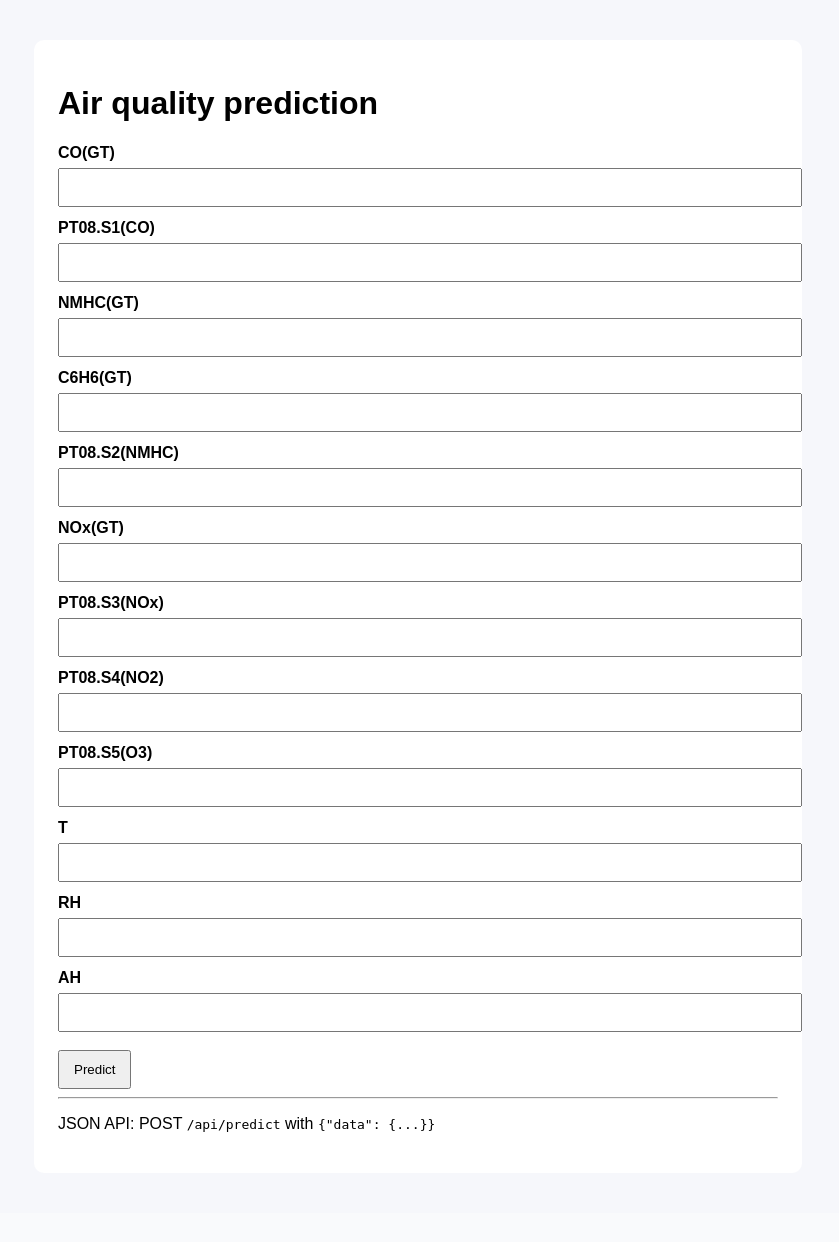
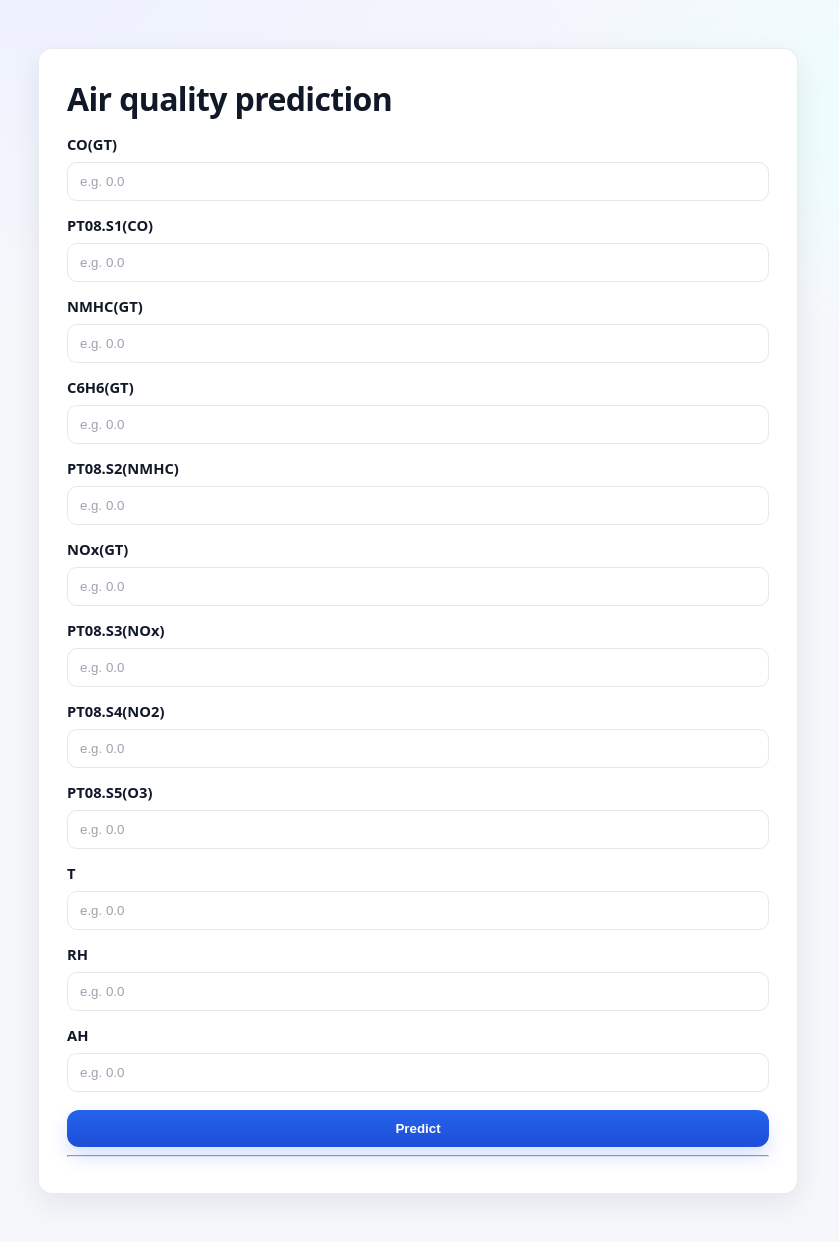
Before and after one commit to davidmihajlovicc/RUAP_projekt, a Flask app: page / in a window 1280 px wide. Shown: the whole page, without its empty margins (222-1061 px from the left). Before the commit the page ends 1132 px from the top, so only its background shows below. Run offline with Flask 3, Linux system fonts and the light colour scheme; parts of the project's set-up code (start-up, migrations or seed data) failed here and were passed over.

Commit message:
edit app

```diff
--- a/app.py
+++ b/app.py
@@ -36,12 +36,7 @@ def predict_one(features_dict):
 
     y = model.predict(df)[0]
 
-    proba = None
-    if hasattr(model, "predict_proba"):
-        p = model.predict_proba(df)[0]
-        proba = {str(cls): float(p[i]) for i, cls in enumerate(model.classes_)}
-
-    return y, proba
+    return y
 
 @app.get("/")
 def index():
@@ -51,8 +46,8 @@ def index():
 def predict_form():
 
     try:
-        y, proba = predict_one(request.form)
-        return render_template("index.html", features=FEATURES, prediction=y, proba=proba)
+        y = predict_one(request.form)
+        return render_template("index.html", features=FEATURES, prediction=y)
     except Exception as e:
         return render_template("index.html", features=FEATURES, error=str(e)), 400
 
@@ -62,8 +57,8 @@ def predict_api():
     x = payload.get("data", payload)
 
     try:
-        y, proba = predict_one(x)
-        return jsonify({"prediction": str(y), "proba": proba})
+        y = predict_one(x)
+        return jsonify({"prediction": str(y)})
     except Exception as e:
         return jsonify({"error": str(e)}), 400
 
--- a/requirements.txt
+++ b/requirements.txt
@@ -1,5 +1,5 @@
 Flask==3.1.2
 pandas==2.3.3
 numpy==2.4.2
-scikit-learn==1.8.0
+scikit-learn==1.7.2
 joblib==1.5.3
--- a/static/styles.css
+++ b/static/styles.css
@@ -1,9 +1,120 @@
-body { font-family: Arial, sans-serif; background:#f6f7fb; }
-.card { max-width: 720px; margin: 40px auto; background:#fff; padding: 24px; border-radius: 10px; }
-label { display:block; margin-top: 12px; font-weight: 600; }
-input { width:100%; padding:10px; margin-top:6px; }
-button { margin-top: 18px; padding: 10px 14px; }
-.alert { padding: 10px; border-radius: 8px; margin: 12px 0; }
-.alert-error { background:#ffe7e7; }
-.alert-ok { background:#e9ffe7; }
-pre { background:#f1f1f1; padding:10px; border-radius:8px; overflow:auto; }
+:root{
+  --bg: #f6f7fb;
+  --card: #ffffff;
+  --text: #111827;
+  --muted: #6b7280;
+  --border: #e5e7eb;
+  --shadow: 0 10px 30px rgba(17, 24, 39, .08);
+  --primary: #2563eb;
+  --primary-2: #1d4ed8;
+  --ok-bg: #ecfdf3;
+  --ok-bd: #86efac;
+  --err-bg:#fff1f2;
+  --err-bd:#fda4af;
+}
+
+* { box-sizing: border-box; }
+
+body{
+  margin: 0;
+  font-family: ui-sans-serif, system-ui, -apple-system, "Segoe UI", Roboto, Arial, sans-serif;
+  background: radial-gradient(1200px 500px at 20% 0%, #eef2ff 0%, transparent 60%),
+              radial-gradient(900px 400px at 90% 10%, #ecfeff 0%, transparent 55%),
+              var(--bg);
+  color: var(--text);
+}
+
+.card{
+  max-width: 760px;
+  margin: 48px auto;
+  background: var(--card);
+  padding: 28px;
+  border-radius: 14px;
+  box-shadow: var(--shadow);
+  border: 1px solid rgba(229,231,235,.8);
+}
+
+h1,h2,h3{ margin: 0 0 12px; letter-spacing: -.02em; }
+p{ margin: 0 0 12px; color: var(--muted); }
+
+label{
+  display:block;
+  margin-top: 14px;
+  font-weight: 650;
+  font-size: .92rem;
+  color: #111827;
+}
+
+input{
+  width:100%;
+  padding: 11px 12px;
+  margin-top: 8px;
+  border: 1px solid var(--border);
+  border-radius: 10px;
+  background: #fff;
+  outline: none;
+  transition: border-color .15s ease, box-shadow .15s ease, transform .05s ease;
+}
+
+input::placeholder{ color: #9ca3af; }
+
+input:focus{
+  border-color: rgba(37,99,235,.55);
+  box-shadow: 0 0 0 4px rgba(37,99,235,.14);
+}
+
+button{
+  margin-top: 18px;
+  padding: 11px 14px;
+  width: 100%;
+  border: 0;
+  border-radius: 12px;
+  background: linear-gradient(180deg, var(--primary) 0%, var(--primary-2) 100%);
+  color: #fff;
+  font-weight: 700;
+  cursor: pointer;
+  box-shadow: 0 10px 18px rgba(37,99,235,.18);
+  transition: transform .06s ease, filter .15s ease, box-shadow .15s ease;
+}
+
+button:hover{
+  filter: brightness(1.02);
+  box-shadow: 0 14px 26px rgba(37,99,235,.22);
+}
+
+button:active{ transform: translateY(1px); }
+
+.alert{
+  padding: 12px 12px;
+  border-radius: 12px;
+  margin: 14px 0;
+  border: 1px solid var(--border);
+  display: flex;
+  align-items: center;
+  gap: 10px;
+  font-weight: 600;
+}
+
+.alert-ok{
+  background: var(--ok-bg);
+  border-color: var(--ok-bd);
+}
+
+.alert-error{
+  background: var(--err-bg);
+  border-color: var(--err-bd);
+}
+
+pre{
+  background:#0b1220;
+  color: #e5e7eb;
+  padding: 12px;
+  border-radius: 12px;
+  overflow:auto;
+  border: 1px solid rgba(148,163,184,.18);
+}
+
+@media (max-width: 520px){
+  .card{ margin: 18px 12px; padding: 18px; }
+  button{ border-radius: 10px; }
+}
--- a/templates/index.html
+++ b/templates/index.html
@@ -1,38 +1,52 @@
 <!doctype html>
-<html>
+<html lang="en">
 <head>
   <meta charset="utf-8" />
-  <title>Air Quality (3-class) – Local Predictor</title>
+  <meta name="viewport" content="width=device-width, initial-scale=1" />
+  <title>Air Quality Predictor</title>
   <link rel="stylesheet" href="{{ url_for('static', filename='styles.css') }}">
 </head>
+
 <body>
-  <div class="card">
-    <h1>Air quality prediction</h1>
+  <main class="card" role="main">
+    <header style="margin-bottom: 14px;">
+      <h1>Air quality prediction</h1>
+    </header>
 
     {% if error %}
-      <div class="alert alert-error">{{ error }}</div>
+      <div class="alert alert-error" role="alert">{{ error }}</div>
     {% endif %}
 
     {% if prediction is defined %}
-      <div class="alert alert-ok">
+      <div class="alert alert-ok" role="status">
         Prediction: <b>{{ prediction }}</b>
-        {% if proba %}
-          <pre>{{ proba }}</pre>
-        {% endif %}
       </div>
     {% endif %}
 
-    <form method="post" action="/predict">
-      {% for f in features %}
-        <label>{{ f }}</label>
-        <input name="{{ f }}" type="number" step="any" required />
-      {% endfor %}
+    <form method="post" action="/predict" autocomplete="off">
+      <section class="form-grid" aria-label="Input features">
+        {% for f in features %}
+          {% set fid = "f_" ~ loop.index %}
+          <div class="field">
+            <label for="{{ fid }}">{{ f }}</label>
+            <input
+              id="{{ fid }}"
+              name="{{ f }}"
+              type="number"
+              step="any"
+              required
+              placeholder="e.g. 0.0"
+              inputmode="decimal"
+            />
+          </div>
+        {% endfor %}
+      </section>
+
       <button type="submit">Predict</button>
     </form>
 
-    <hr />
+    <hr class="divider" />
 
-    <p>JSON API: POST <code>/api/predict</code> with <code>{"data": {...}}</code></p>
-  </div>
+  </main>
 </body>
 </html>
```
